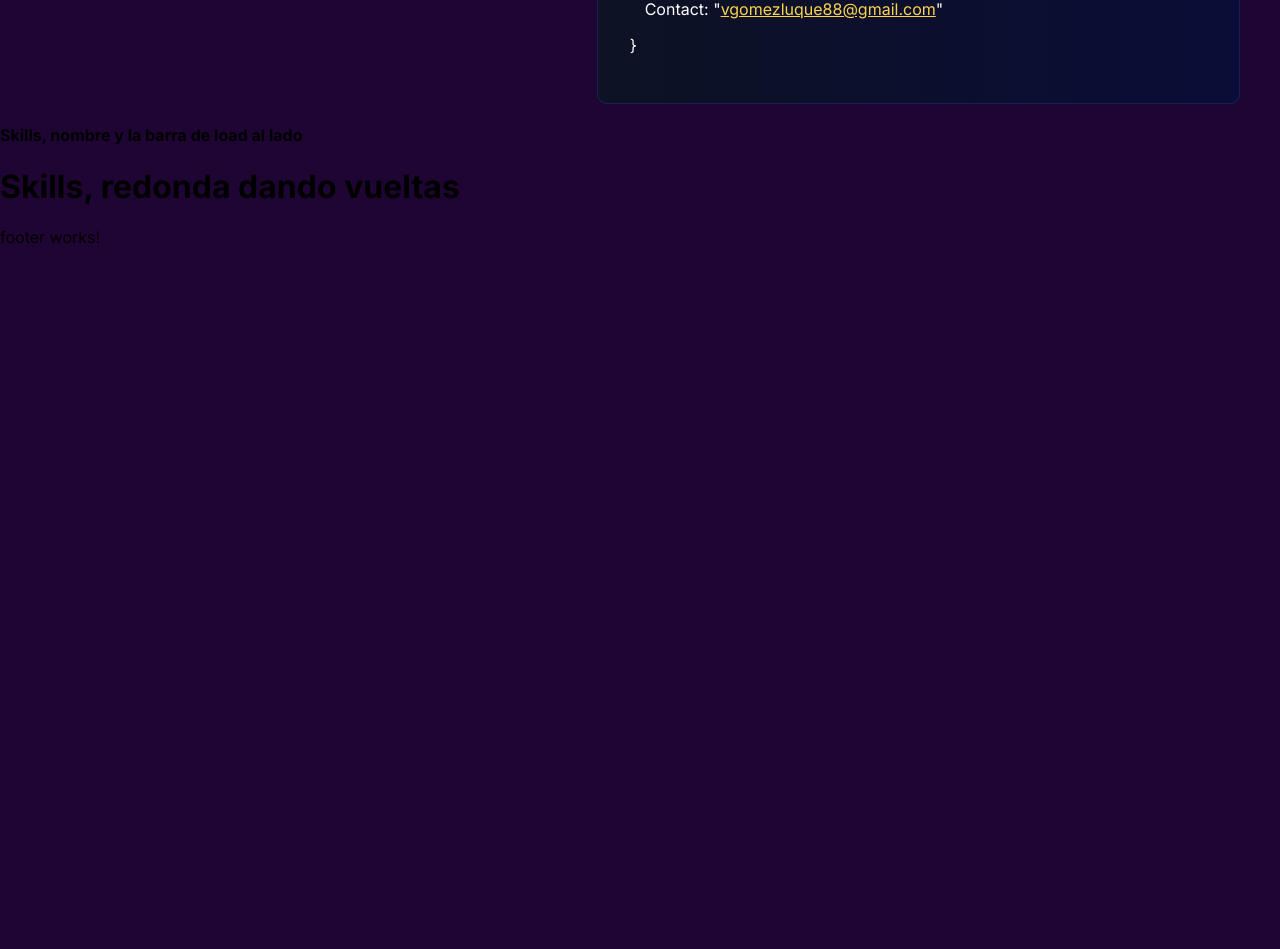
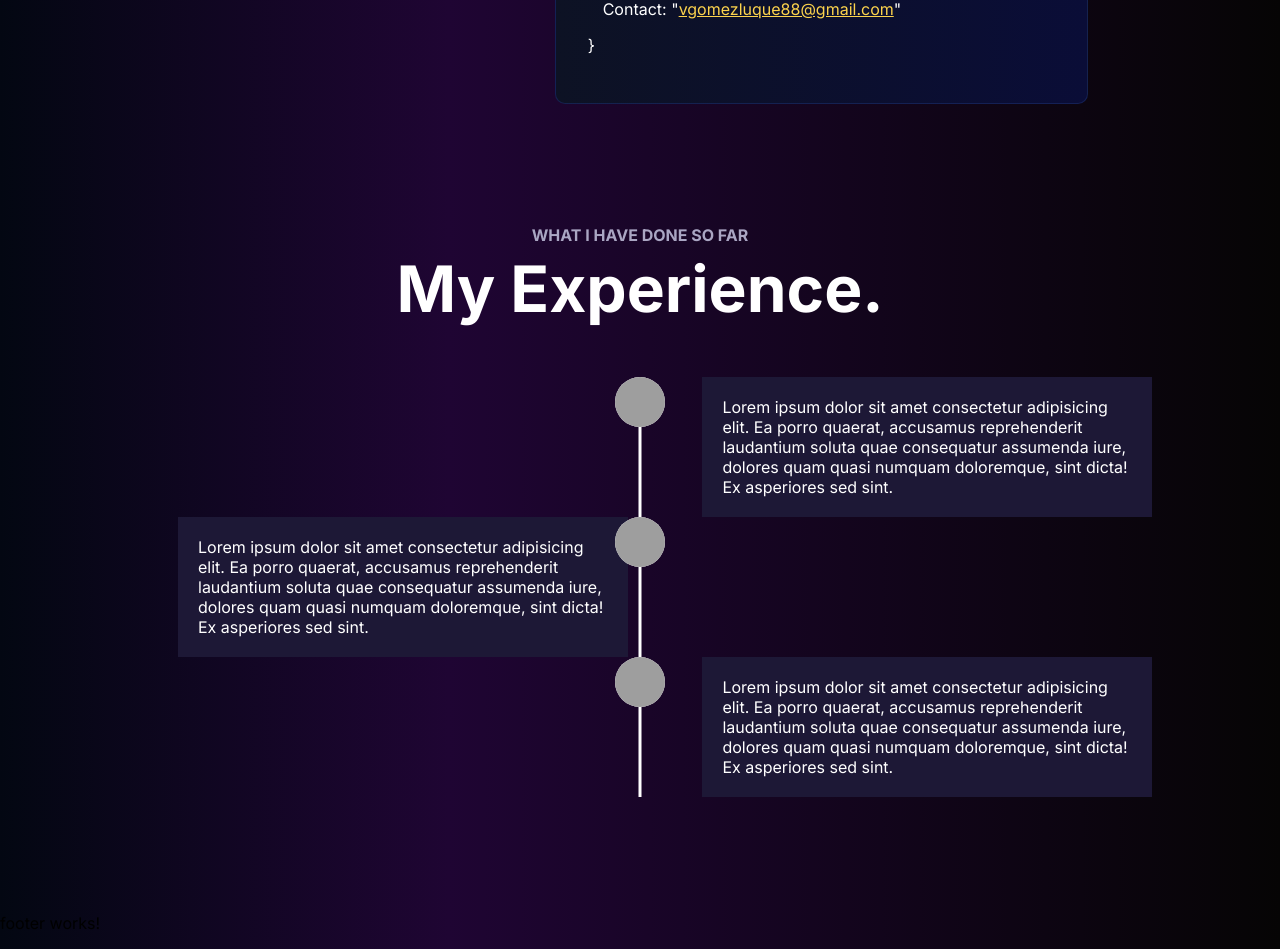
Before and after one commit to vgomezluque88/victorgomezluque, an Angular app: page / in a window 1280 px wide. Shown: the part 420-1369 px from the top of the page. Before the commit the page ends 800 px from the top, so only its background shows below. Built offline with nearby package versions, Linux system fonts and the light colour scheme; grey boxes are pictures that could not be loaded.

Commit message:
my experiencia

```diff
--- a/src/_variable.scss
+++ b/src/_variable.scss
@@ -3,6 +3,7 @@ $breakpoints: (
     mobile: 576px,
     tablet: 768px,
     desktop: 1024px,
+    desktop-1366: 1366,
     large: 1440px
 );
 
@@ -14,13 +15,20 @@ $breakpoints: (
 }
 
 @mixin tablet {
-    @media (max-width: map-get($breakpoints, tablet)) {
+    @media (min-width: map-get($breakpoints, tablet)) {
         @content;
     }
 }
 
+
 @mixin desktop {
     @media (min-width: map-get($breakpoints, desktop)) {
+        @content;
+    }
+}
+
+@mixin desktop-1366 {
+    @media (min-width: map-get($breakpoints, desktop-1366)) {
         @content;
     }
 }
--- /dev/null
+++ b/src/app/pages/home/components/experience/experience.component.html
@@ -0,0 +1,41 @@
+<div class="margin-container experience">
+    <h4 class="custom_subtitle">What I have done so far</h4>
+    <h3 class="custom_title">My Experience.</h3>
+
+    <div class="experience-block">
+
+        <div class="experience-block-content">
+            <span><img
+                    src="https://iamrashy.netlify.app/assets/octdaily-d62bb823.png"
+                    alt="https://iamrashy.netlify.app/assets/octdaily-d62bb823.png"></span>
+            <div class="experience-block-content_text">
+                Lorem ipsum dolor sit amet consectetur adipisicing elit. Ea
+                porro quaerat, accusamus reprehenderit laudantium soluta quae
+                consequatur assumenda iure, dolores quam quasi numquam
+                doloremque, sint dicta! Ex asperiores sed sint.
+            </div>
+        </div>
+        <div class="experience-block-content">
+            <span><img
+                    src="https://iamrashy.netlify.app/assets/octdaily-d62bb823.png"
+                    alt="https://iamrashy.netlify.app/assets/octdaily-d62bb823.png"></span>
+            <div class="experience-block-content_text">
+                Lorem ipsum dolor sit amet consectetur adipisicing elit. Ea
+                porro quaerat, accusamus reprehenderit laudantium soluta quae
+                consequatur assumenda iure, dolores quam quasi numquam
+                doloremque, sint dicta! Ex asperiores sed sint.
+            </div>
+        </div>
+        <div class="experience-block-content">
+            <span><img
+                    src="https://iamrashy.netlify.app/assets/octdaily-d62bb823.png"
+                    alt="https://iamrashy.netlify.app/assets/octdaily-d62bb823.png"></span>
+            <div class="experience-block-content_text">
+                Lorem ipsum dolor sit amet consectetur adipisicing elit. Ea
+                porro quaerat, accusamus reprehenderit laudantium soluta quae
+                consequatur assumenda iure, dolores quam quasi numquam
+                doloremque, sint dicta! Ex asperiores sed sint.
+            </div>
+        </div>
+    </div>
+</div>
--- /dev/null
+++ b/src/app/pages/home/components/experience/experience.component.scss
@@ -0,0 +1,83 @@
+@import '../../../../../variable';
+
+.margin-container {
+    max-width: 80%;
+}
+
+.experience {
+
+    h3,
+    h4 {
+        text-align: center;
+    }
+
+    .experience-block {
+        position: relative;
+        margin-top: 50px;
+
+        &::before {
+            content: " ";
+            position: absolute;
+            background-color: var(--white);
+            width: 3px;
+            height: 100%;
+
+            @include desktop {
+                left: 50%;
+                transform: translateX(-50%);
+            }
+        }
+
+        &-content {
+            position: relative;
+            color: var(--white);
+
+            @include desktop {
+                display: flex;
+                flex-direction: row;
+
+                &:nth-child(odd) {
+                    flex-direction: row-reverse;
+                }
+            }
+
+            span {
+                position: absolute;
+                left: 0px;
+                transform: translateX(-23px);
+
+                @include desktop {
+                    left: 50%;
+                    transform: translateX(-50%);
+                }
+
+                img {
+                    width: 50px;
+                    height: 50px;
+                    background-color: white;
+                    border-radius: 50px;
+                }
+            }
+
+
+
+            &_text {
+                background: rgb(29, 24, 54);
+                padding: 20px;
+                margin-bottom: 20px;
+                margin-left: 50px;
+
+                @include desktop {
+                    width: 40%;
+                    margin-bottom: 0px;
+
+
+                    &:nth-child(odd) {
+                        text-align: right;
+                    }
+                }
+            }
+        }
+    }
+
+}
--- /dev/null
+++ b/src/app/pages/home/components/separator/separator.component.html
@@ -0,0 +1 @@
+<div></div>
--- /dev/null
+++ b/src/app/pages/home/components/separator/separator.component.scss
@@ -0,0 +1,4 @@
+div {
+    width: 100%;
+    height: 100px;
+}
--- a/src/app/pages/home/components/skills/skills.component.html
+++ b/src/app/pages/home/components/skills/skills.component.html
@@ -1,4 +1,5 @@
-<div class="skills">
+<div class="skills margin-container">
+    <h3 class="custom_title">My Skills.</h3>
     <div>
         <h4>Skills, nombre y la barra de load al lado</h4>
     </div>
--- a/src/app/pages/home/home.component.html
+++ b/src/app/pages/home/home.component.html
@@ -1,2 +1,4 @@
 <app-home-slider></app-home-slider>
-<app-skills></app-skills>
+<app-separator></app-separator>
+<app-experience></app-experience>
+<app-separator></app-separator>
--- a/src/app/pages/home/home.component.ts
+++ b/src/app/pages/home/home.component.ts
@@ -3,11 +3,13 @@ import { HomeSliderComponent } from './components/home-slider/home-slider.compon
 import { skip } from 'rxjs';
 import { SkillsComponent } from './components/skills/skills.component';
 import { AboutComponent } from "../about/about.component";
+import { ExperienceComponent } from './components/experience/experience.component';
+import { SeparatorComponent } from './components/separator/separator.component';
 
 @Component({
   selector: 'app-home',
   standalone: true,
-  imports: [HomeSliderComponent, SkillsComponent, AboutComponent],
+  imports: [HomeSliderComponent, SkillsComponent, ExperienceComponent, SeparatorComponent, AboutComponent],
   templateUrl: './home.component.html',
   styleUrl: './home.component.scss'
 })
--- a/src/styles.scss
+++ b/src/styles.scss
@@ -8,6 +8,8 @@
     --secondary: rgb(236, 72, 153);
     --dark: #1f0533;
     --white: rgb(255, 255, 255);
+    --title: rgb(255, 255, 255);
+    --substitle: rgb(170, 166, 195);
     --textjson-home: rgb(252, 211, 77);
 }
 
@@ -15,6 +17,7 @@
 
 body {
     background-color: var(--dark);
+    background: linear-gradient(90deg, rgb(3, 7, 18) 0%, var(--dark) 35%, rgb(6, 5, 5) 100%);
     margin: 0px;
     font-family: Inter, "Inter Fallback";
 }
@@ -28,13 +31,30 @@ body {
 }
 
 .margin-container {
-    max-width: 300px;
+    max-width: 70%;
     margin: auto;
 }
 
-@include desktop {
+
+
+@include desktop-1366 {
     .margin-container {
         max-width: 1200px;
-        margin: auto;
     }
 }
+
+.custom_title {
+    position: relative;
+    color: var(--title);
+    font-size: 4rem;
+    z-index: 1;
+    margin: 0px;
+
+}
+
+.custom_subtitle {
+    position: relative;
+    color: var(--substitle);
+    margin-bottom: 5px;
+    text-transform: uppercase;
+}
```
Also changed, not shown: src/app/pages/home/components/experience/experience.component.ts (added, +12 -0 lines), src/app/pages/home/components/separator/separator.component.ts (added, +12 -0 lines).
